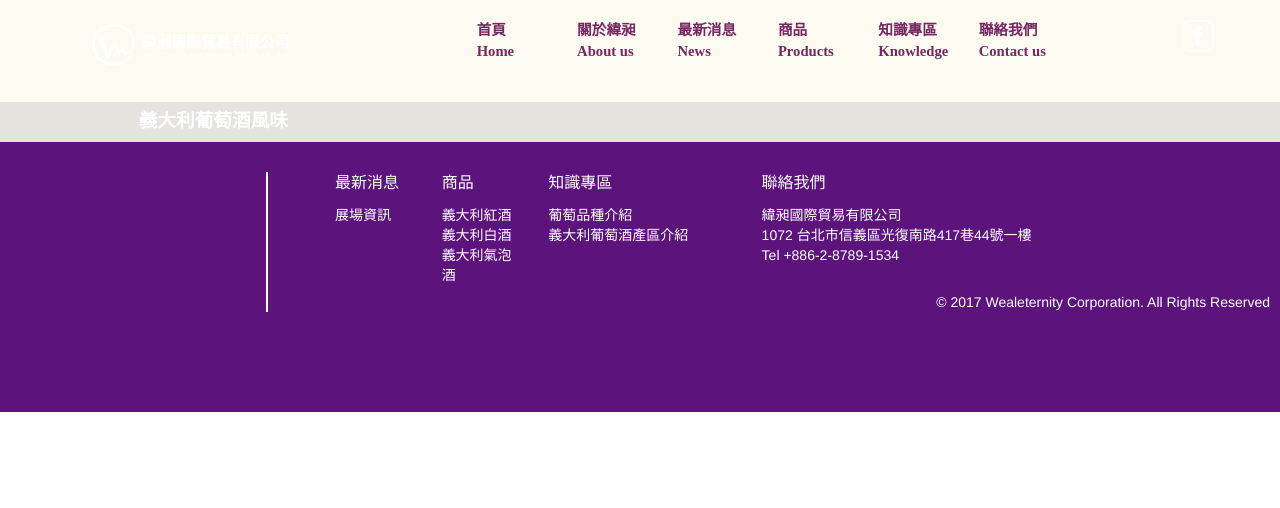
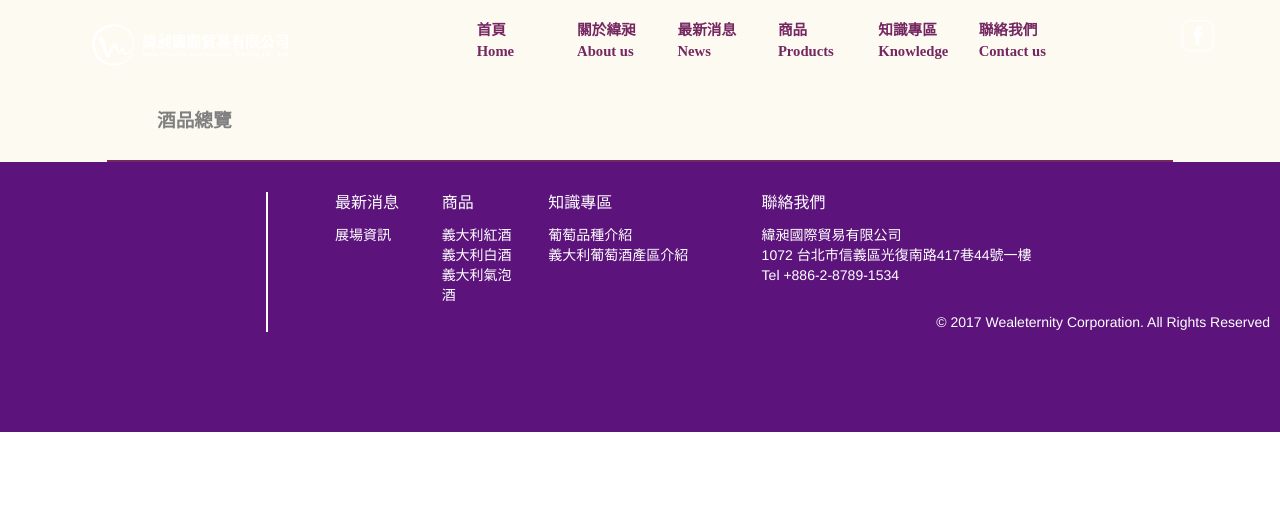
Before and after one commit to isDray/newe, a Laravel app: template resources/views/goods.blade.php in a window 1280 px wide. Shown: the top 508 px of the page. Run offline with Laravel 8, Linux system fonts and the light colour scheme; the template is opened without the code that fills it, so the values that code supplies are empty; settings files or empty folders that the repository lacks are supplied; some libraries are stand-ins or nearby versions.

Commit message:
商品頁修改

```diff
--- a/public/css/front_goods.css
+++ b/public/css/front_goods.css
@@ -119,6 +119,19 @@
     .tab-pane{
         padding: 0px!important;
     }
+
+    /* 新商品 */
+    .myselected{
+        color:#752761!important;
+        padding-left: 5px;
+        padding-right: 5px;
+        border-left:  2px solid #752761;
+        border-right: 2px solid #752761;
+    }
+    .wmore:hover{
+        animation: goodsbtn 0.6s;
+        animation-fill-mode: forwards;
+    }
 }
 @media (min-width: 992px) {
     .pwl{
@@ -129,10 +142,32 @@
         display: none;
     }
 	#goods_menu{
-		background-color:rgba(204,204,204,0.5);
+		/*background-color:rgba(204,204,204,0.5);*/
 		margin-top: 14px;
-		height:40px;
+		height:60px;
+        border-bottom: 2px solid #752761;
+
 	}
+    /* 新商品 */
+    #goods_menu >div >a{
+        color:gray;
+    }
+    .myselected{
+        color:#752761!important;
+        padding-left: 5px;
+        padding-right: 5px;
+        border-left:  2px solid #752761;
+        border-right: 2px solid #752761;
+    }
+    .wmore:hover{
+        animation: goodsbtn 0.6s;
+        animation-fill-mode: forwards;
+    }
+    @keyframes goodsbtn{
+        from {background: rgba(0,0,0,0);color:#752761;}
+        to {background: #752761;color:white;}
+    }
+
 	#goods_item1,
 	#goods_item2,
 	#goods_item3{
@@ -140,13 +175,14 @@
         font-size: 14pt;
         font-weight: 900;
         font-family: '微軟正黑體';
-        color: #350335;
+        color: gray!important;
 	}
+
     .allitem p{
     	width: auto;
     }
 	.allitem a:hover{
-		border-bottom:2px solid #350335;
+		/*border-bottom:2px solid #350335;*/
 	}
 	#glhead{
 		height: 165px;
--- a/resources/views/goods.blade.php
+++ b/resources/views/goods.blade.php
@@ -12,24 +12,24 @@
 
 @section('main')
 
-<ul id="goods_menu" class="nav nav-tabs">
+<ul id="goods_menu" class="nav nav-tabs col-md-10 col-md-offset-1">
     @foreach ($types as $key=>$type)
     @if ($key === 0)
-	<div id='goods_item1' class='active allitem col-md-1 col-md-offset-1 col-sm-3 col-sm-offset-0  col-xs-3 col-xs-offset-0 text-center'>
+	<div id='goods_item1' class='active allitem col-md-2 col-md-offset-2 col-sm-3 col-sm-offset-0  col-xs-3 col-xs-offset-0 text-center'>
 		<a href="#tab{{$key}}" data-toggle="tab" >{{$type->name}}</a>
 	</div>
 	@else
-	<div id='goods_item1' class='active allitem col-md-1 col-md-offset-1 col-sm-3 col-sm-offset-0  col-xs-3 col-xs-offset-0 text-center'>
+	<div id='goods_item1' class='active allitem col-md-2 col-md-offset-0 col-sm-3 col-sm-offset-0  col-xs-3 col-xs-offset-0 text-center'>
 		<a href="#tab{{$key}}" data-toggle="tab" >{{$type->name}}</a>
 	</div>
     @endif
 	@endforeach
-	<div id='goods_item1' class='allitem col-md-1 col-md-offset-1 col-sm-3 col-sm-offset-0  col-xs-3 col-xs-offset-0 text-center pwl'>
+	<div id='goods_item1' class='allitem col-md-2 col-md-offset-0 col-sm-3 col-sm-offset-0  col-xs-3 col-xs-offset-0 text-center pwl'>
 		<a href="#noone" data-toggle="tab">口感</a>
 	</div>
 
-	<div id='goods_item1' class='allitem col-md-2 col-md-offset-1 col-sm-3 col-sm-offset-0  col-xs-3 col-xs-offset-0 text-center wwl'>
-		<a href="#taste" data-toggle="tab">義大利葡萄酒風味</a>
+	<div id='goods_item1' class='allitem col-md-2 col-md-offset-0 col-sm-3 col-sm-offset-0  col-xs-3 col-xs-offset-0 text-center wwl'>
+		<a href="#taste" data-toggle="tab">酒品總覽</a>
 	</div>
 
 </ul>
@@ -580,6 +580,12 @@ $(function(){
         $("#pm_label").attr('class','pm_out');
     });
 
+    $("#goods_item1>a").click(function(){
+
+        $("#goods_item1>a").removeClass("myselected");
+        $(this).addClass('myselected');
+    });
+
 });
 </script>
 @endsection
```
